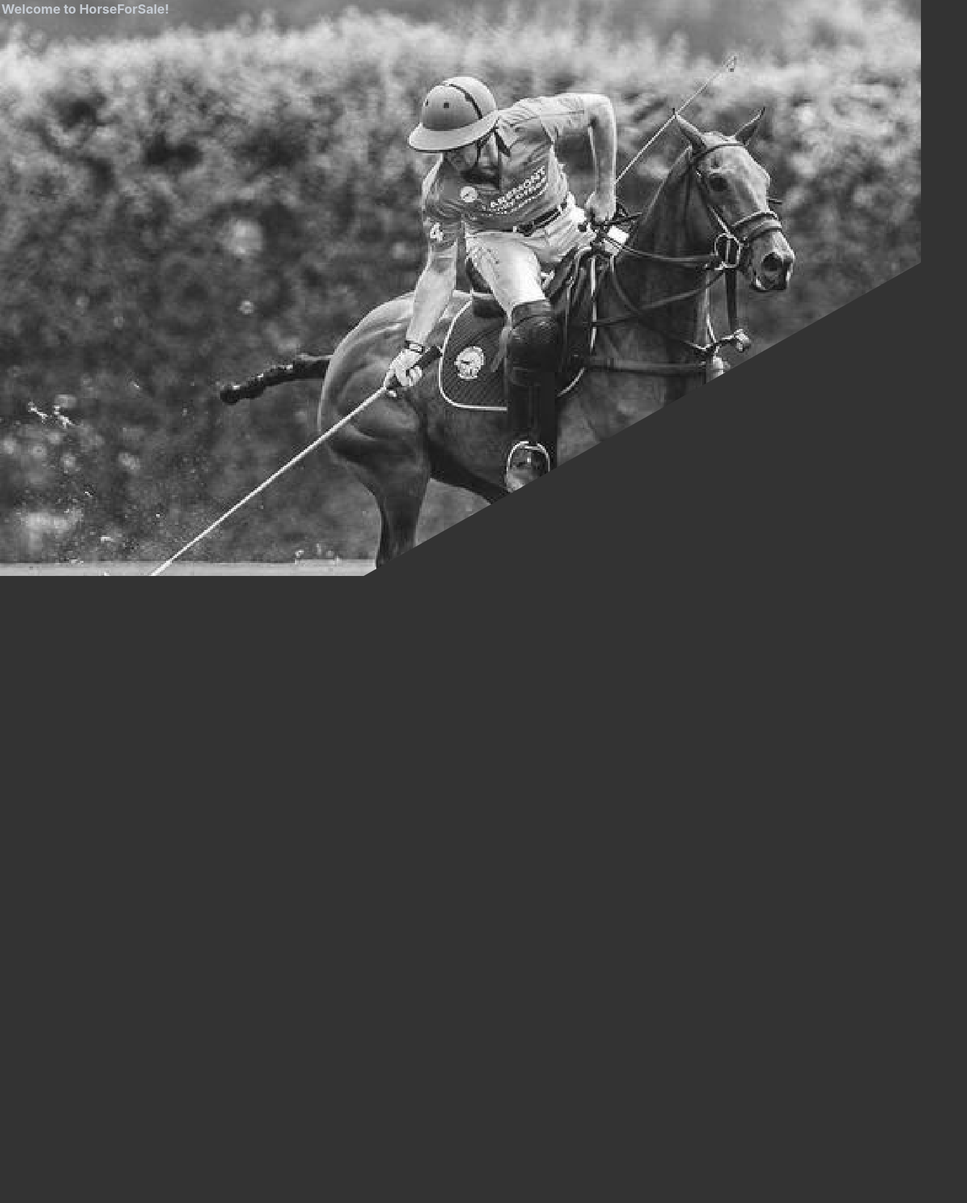
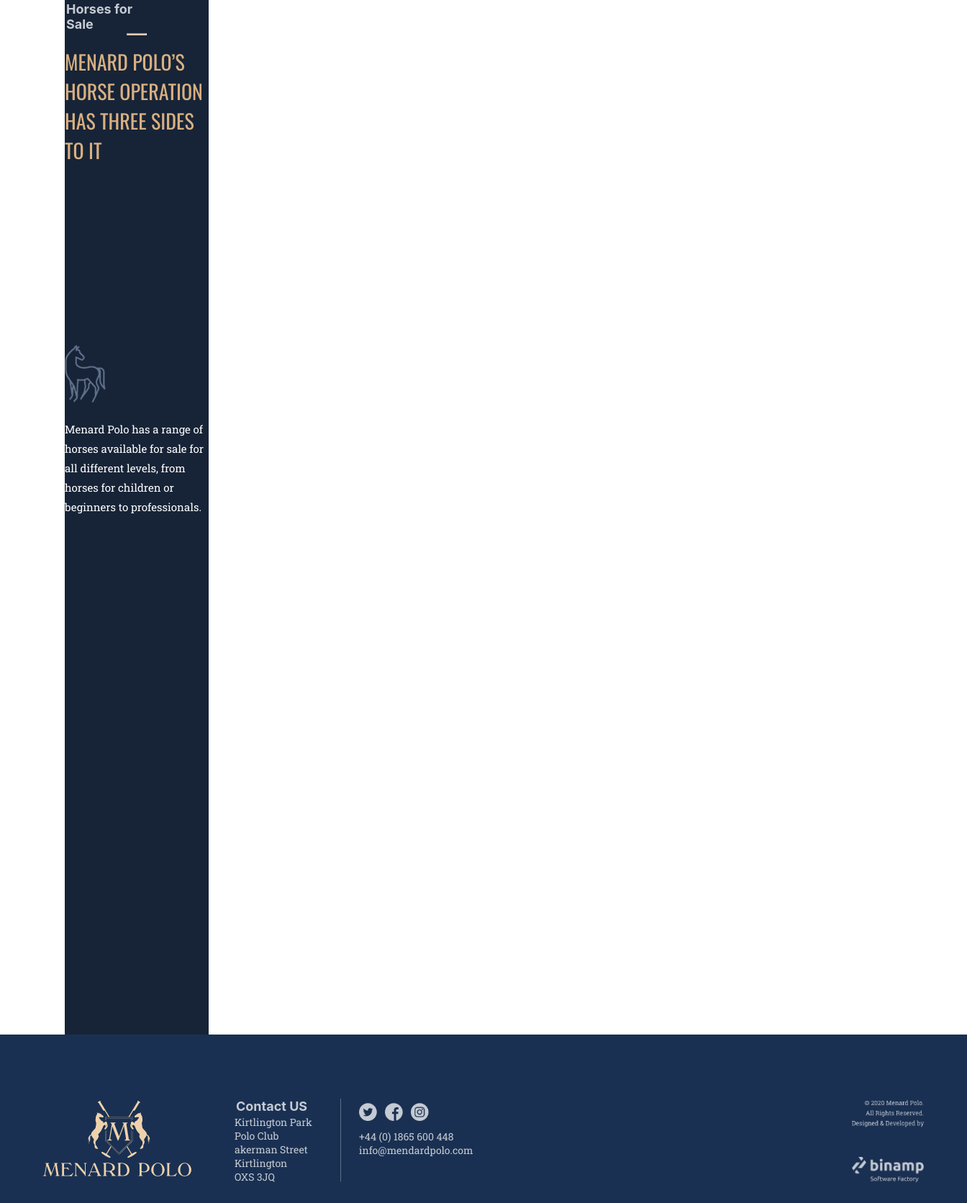
Before and after one commit to binamp/wolox-menard, a React app in the folder frontend/: page /sale in a window 1280 px wide. Shown: the whole page at 72% size, 1344 px wide, since content can reach past the window. Before the commit the page ends 800 px from the top, so only its background shows below. Built offline with nearby package versions, Linux system fonts and the light colour scheme.

Commit message:
hice cambios en footer  y liveryservices

```diff
--- a/frontend/src/components/ Footer/footer.js
+++ b/frontend/src/components/ Footer/footer.js
@@ -3,7 +3,7 @@
 import logo from './imagenes/logo.png';
 import redes from './imagenes/redes.png';
 import binamp from './imagenes/logobinamp.png';
-
+import trazado from './imagenes/Trazado.png';
 
 class Fooster extends React.Component {
  render(){
@@ -22,7 +22,7 @@
                       <label>OXS 3JQ</label>
                    </div>
               </div>
-         <div className={styles.vl}> </div>
+         <img src={trazado} alt="trazado"  className={styles.trazado}/>
             <div className={styles.colum2}>
               <div className={styles.row2}>
                 <img className={styles.imagen2} src= {redes} alt="redes" />
--- a/frontend/src/components/ Footer/styles.module.scss
+++ b/frontend/src/components/ Footer/styles.module.scss
@@ -39,7 +39,7 @@
 .row2{
     display: flex;
     flex-direction: column;
-    margin-inline-start: 60px;
+    margin-inline-start: 25px;
 
 }
 
@@ -56,3 +56,7 @@
 .imagen1{
  margin-inline-end: 50px;
 }
+
+.trazado{
+    margin-inline-start:20px;
+}
--- /dev/null
+++ b/frontend/src/components/pages/HorsesForSale/cards.js
@@ -0,0 +1,16 @@
+import React from 'react';
+import thunder from './imagenes/thunder.png';
+import style from './style.module.scss';
+
+class Card extends React.Component{
+ render(){
+  return(
+       <div>
+         <div className={style.cards}>
+   </div>
+</div>
+)
+ }
+}
+
+export default Card;
--- /dev/null
+++ b/frontend/src/components/pages/HorsesForSale/container.js
@@ -0,0 +1,31 @@
+import React from 'react';
+import style from './style.module.scss';
+import wilhorse from './imagenes/wild-horse.png';
+class Container extends React.Component{
+    render(){
+        return(
+
+         <div class={style.secciones}>
+            <div class={style.seccion} >
+              <h1>Horses for <br></br>Sale</h1>
+               <hr></hr>
+               <span>MENARD POLO’S HORSE OPERATION
+                     HAS THREE SIDES TO IT</span>
+            </div>
+            <div class={style.seccion} >
+               <img src= {wilhorse} alt="wild-horse"/>
+             <span> </span>
+            <p> Menard Polo has a range of horses available for sale for all different levels,
+            from horses for children or beginners to professionals.</p>
+
+            </div>
+            <div class= {style.seccion}>
+
+            </div>
+          </div>
+
+     )
+  }
+}
+
+export default Container;
--- a/frontend/src/components/pages/HorsesForSale/horsesforsale.js
+++ b/frontend/src/components/pages/HorsesForSale/horsesforsale.js
@@ -1,8 +1,15 @@
 import React from 'react';
+import Cards from './cards';
+import Footer from '../../ Footer/footer';
+import Container from './container';
 
 function HorseForSale() {
     return(
-        <h1>Welcome to HorseForSale!</h1>
+        <>
+        <Container />
+        <Cards />
+        <Footer />
+        </>
     )
 }
 
--- /dev/null
+++ b/frontend/src/components/pages/HorsesForSale/style.module.scss
@@ -0,0 +1,17 @@
+.secciones{
+    display: flex;
+    justify-content: space-around;
+    left: 0;
+    margin: 0 auto;
+    max-width: 1100px;
+    flex-direction:column;
+    right: 0;
+
+  }
+
+  .seccion {
+    background-color:#172437;
+    height: 479px;
+    width: 200px;
+
+  }
--- a/frontend/src/components/pages/LiveryServices/style.module.scss
+++ b/frontend/src/components/pages/LiveryServices/style.module.scss
@@ -1,8 +1,12 @@
 @import url('https://fonts.googleapis.com/css?family=Oswald|Playfair+Display|Roboto+Slab&display=swap');
 section{
     background-image:url(./imagen/caballlos.png);
+}
+section::before{
     background-color:rgba(0,0,0,0.8);
+    position: absolute;
 }
+
 
 
 .rectangle{
--- /dev/null
+++ b/frontend/src/components/pages/PoloLessons/container2.js
@@ -0,0 +1,16 @@
+import React from 'react';
+import style from './styles.module.scss';
+
+
+class Container3 extends React.Component{
+    render(){
+        return(
+         <div>
+             <div className={style.sidebar}>
+         </div>
+     </div>
+     )
+  }
+}
+
+export default Container3;
--- a/frontend/src/components/pages/PoloLessons/pololessons.js
+++ b/frontend/src/components/pages/PoloLessons/pololessons.js
@@ -1,22 +1,22 @@
 import React from 'react';
 import Footer from '../../ Footer/footer';
 import Container from './container1';
+import Container2 from './container2';
 import Container3 from './container3';
-import style from './style.module.scss';
+import style from './styles.module.scss';
 
 function PoloLessons () {
     return(
-            <header>
+           <div  className={style.fondo}>
                     <div className={style.contenedor1}>
                         <div className={style.fila}>
                           <Container/>
-                             <div className={style.sidebar}>
-                             </div>
+                             <Container2 />
                              </div>
                          <Container3 />
                          <Footer />
                     </div>
-                 </header>
+               </div>
     )
 }
 
--- a/frontend/src/components/pages/PoloLessons/style.module.scss
+++ b/frontend/src/components/pages/PoloLessons/style.module.scss
@@ -1,11 +1,5 @@
 @import url('https://fonts.googleapis.com/css?family=Oswald|Playfair+Display|Roboto+Slab&display=swap');
 
-body{
-   background-image:url(./imagen/fondolessons.png);
-    background-color:rgba(0,0,0,0.8);
-    height: 100%;
-    width: 100%;
-}
 
 .fila2{
     display: flex;
--- a/frontend/src/components/pages/PoloLessons/styles.module.scss
+++ b/frontend/src/components/pages/PoloLessons/styles.module.scss
@@ -21,10 +21,10 @@
 }
 
 .sidebar{
-    height: 746px;
-     width: 1088px;
+    height: 646px;
+     width: 588px;
     background-color: rgb(47, 88, 102);
-
+    margin-block-start: 10%;
 
   }
 
```
Also changed, not shown: frontend/src/components/ Footer/imagenes/Trazado.png (added), frontend/src/components/pages/HorsesForSale/imagenes/alexia.png (added), frontend/src/components/pages/HorsesForSale/imagenes/bullhorn.png (added), frontend/src/components/pages/HorsesForSale/imagenes/cinnamon.png (added), frontend/src/components/pages/HorsesForSale/imagenes/jack.png (added), frontend/src/components/pages/HorsesForSale/imagenes/search.png (added), frontend/src/components/pages/HorsesForSale/imagenes/thunder.png (added), frontend/src/components/pages/HorsesForSale/imagenes/wild-horse.png (added).
